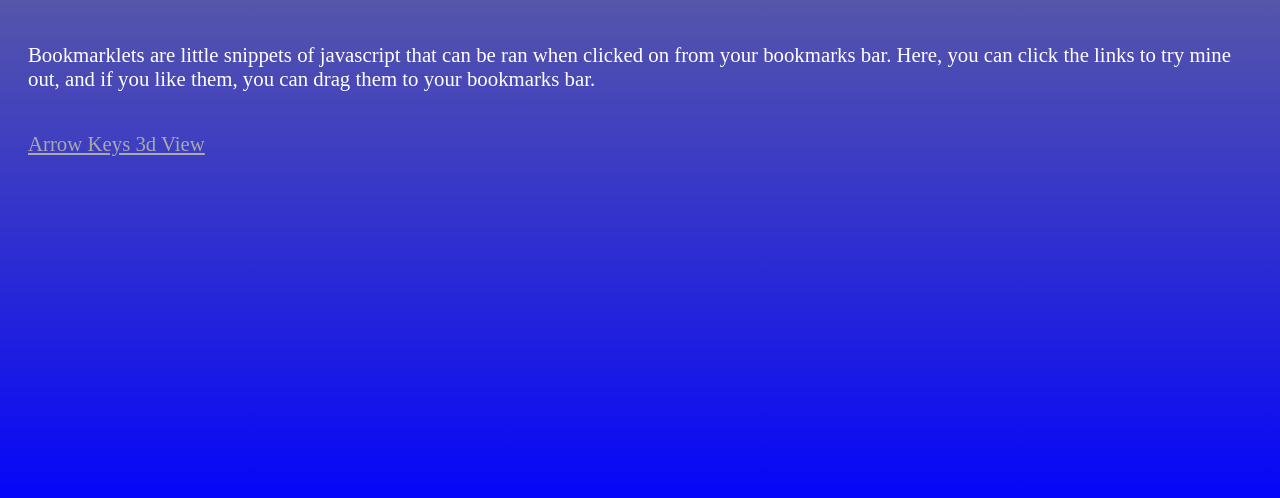
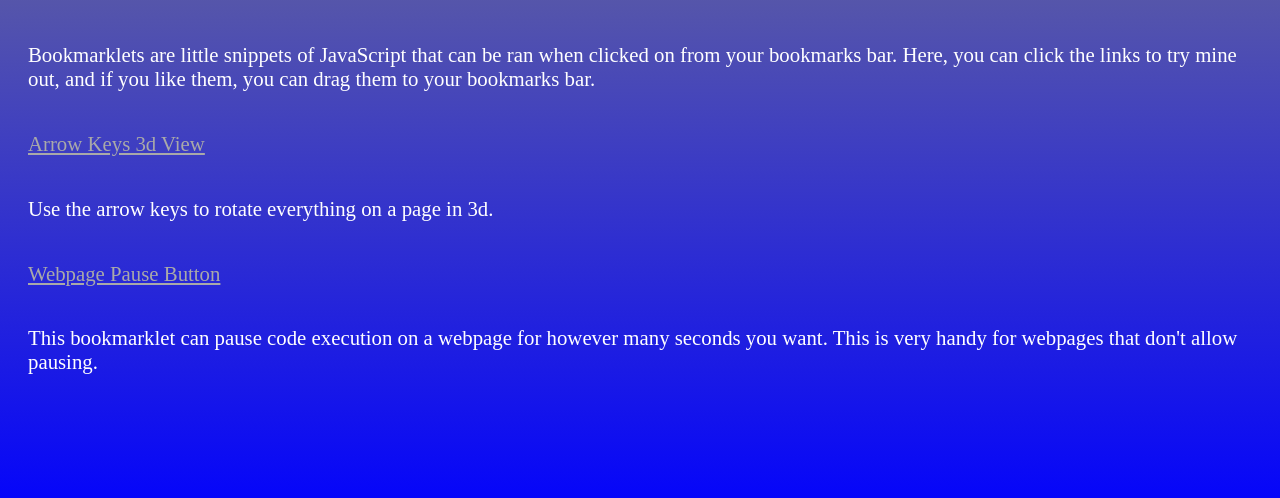
Before and after one commit to hi7373/grayblue, a plain HTML site: page index.html in a window 1280 px wide. Shown: the part 266-764 px from the top of the page. Drawn offline with Linux system fonts and the light colour scheme.

Commit message:
Update index.html

```diff
--- a/index.html
+++ b/index.html
@@ -2,8 +2,11 @@
   <h1 class = "heading">Welcome to Gray Blue</h1>
   <p class = "paragraph">This site contains links to several of my projects, including games, useful tools and bookmarklets, and other fun projects for you to download.</p>
   <h2 class = "heading2">Bookmarklets</h2>
-  <p class = "paragraph">Bookmarklets are little snippets of javascript that can be ran when clicked on from your bookmarks bar. Here, you can click the links to try mine out, and if you like them, you can drag them to your bookmarks bar.</p>
+  <p class = "paragraph">Bookmarklets are little snippets of JavaScript that can be ran when clicked on from your bookmarks bar. Here, you can click the links to try mine out, and if you like them, you can drag them to your bookmarks bar.</p>
   <a class = "link" href = 'javascript:var y = 0;var x = 0;window.document.addEventListener("keydown", function(press){ if(press.key == "ArrowDown"){  x += 3;  document.body.style.transform = "rotateY("+y+"deg) rotateX("+x+"deg)"; }; if(press.key == "ArrowUp"){  x -= 3;  document.body.style.transform = "rotateY("+y+"deg) rotateX("+x+"deg)"; }; if(press.key == "ArrowLeft"){  y -= 3;  document.body.style.transform = "rotateY("+y+"deg) rotateX("+x+"deg)"; }; if(press.key == "ArrowRight"){  y += 3;  document.body.style.transform = "rotateY("+y+"deg) rotateX("+x+"deg)"; };});'>Arrow Keys 3d View</a>
+  <p class = "paragraph">Use the arrow keys to rotate everything on a page in 3d.</p>
+  <a class = "link" href = 'javascript:var mil = window.prompt("How many seconds would you like to pause the webpage for?%22);%20var%20time%20=%20new%20Date().getTime();%20while(time%20+%20mil*1000%20%3E=%20new%20Date().getTime()){%20}'>Webpage Pause Button</a>
+  <p class = "paragraph">This bookmarklet can pause code execution on a webpage for however many seconds you want. This is very handy for webpages that don't allow pausing.</p>
 </body>
 <style>
   .heading{
```
